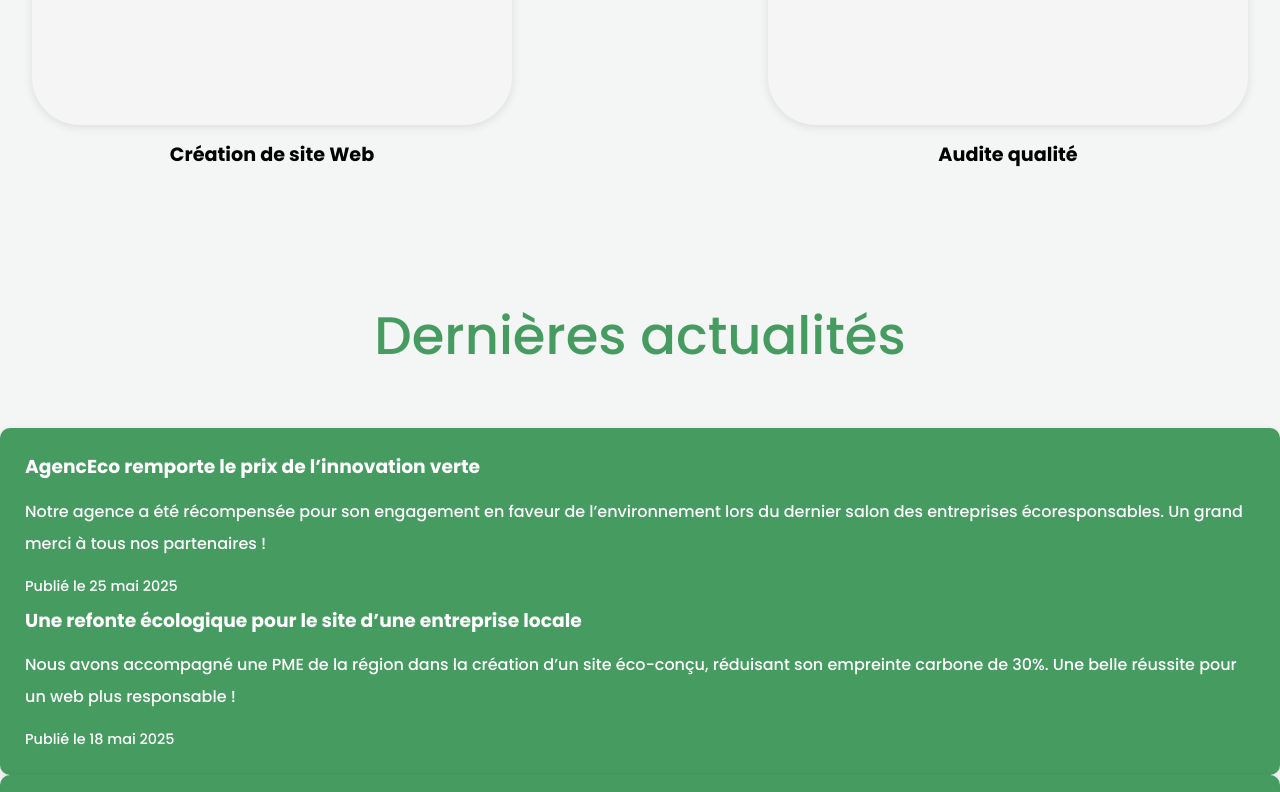
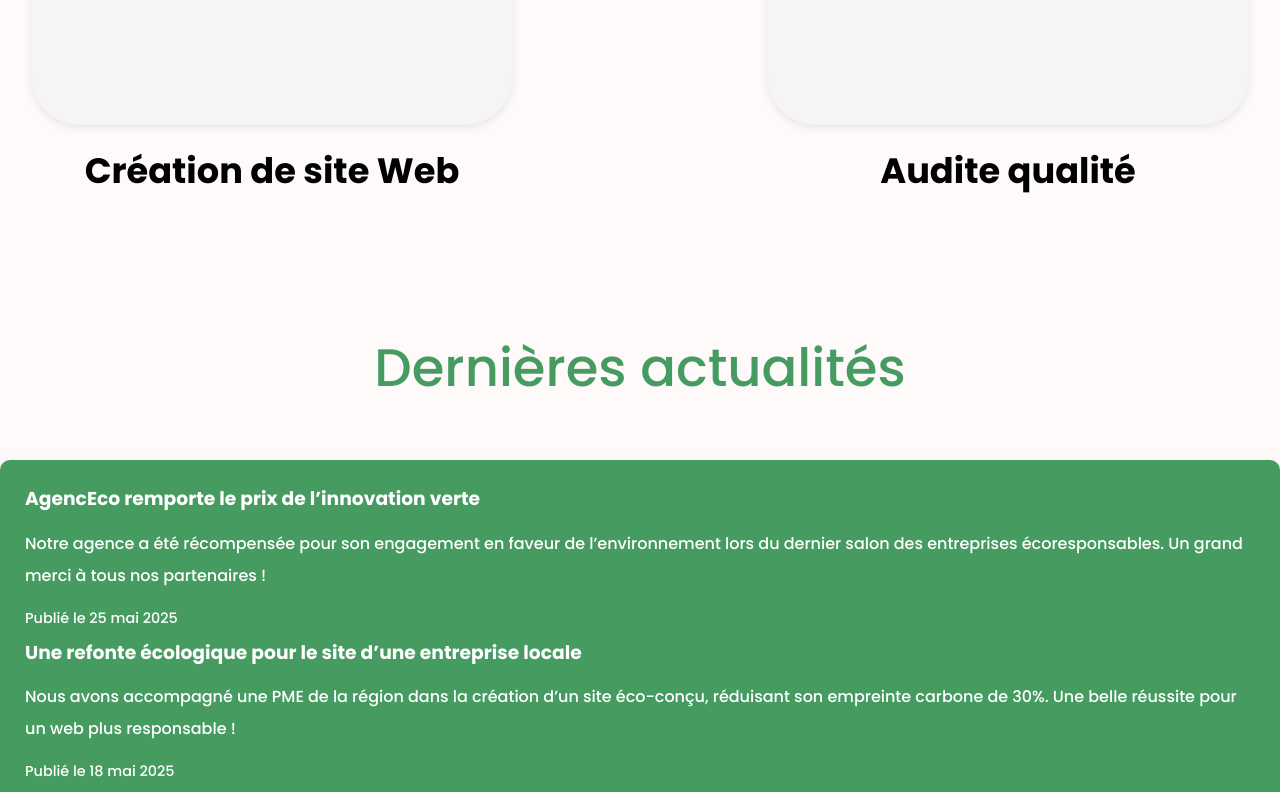
Before and after one commit to benji4016/Agencecoedossiers, a website: page index.HTML in a window 1280 px wide. Shown: the part 4000-4792 px from the top of the page. Drawn offline with Linux system fonts and the light colour scheme; no server answers.

Commit message:
Add files via upload

```diff
--- a/style.css/style.css
+++ b/style.css/style.css
@@ -215,6 +215,7 @@ section {
 .team {
   text-align: center; /* Centre le texte de la section */
   padding: 2rem 0rem; /* Espace intérieur de la section */
+  background-color: snow; /* Couleur de fond de la section */
 }
 
 .team h2 {
@@ -222,6 +223,7 @@ section {
   font-weight: 500; /* Poids de la police du titre */
   color: #469B61; /* Vert écolo */
   margin-bottom: 2.5rem; /* Espace en dessous du titre */
+  background-color: snow; /* Couleur de fond du titre */
 }
 
 .team p {
@@ -380,6 +382,7 @@ footer {
 .services-section {
   padding: 60px 0; /* espace intérieur en haut et en bas */
   text-align: center; /* centre le texte */
+  background-color: snow; /* couleur de fond de la section Services */
 }
 .services-wrapper {
   display: flex; /* Utilise Flexbox pour l'alignement des blocs de services */
@@ -391,10 +394,10 @@ footer {
   display: flex; /* Utilise Flexbox pour l'alignement du texte dans chaque bloc de service */
   flex-direction: column; /* Affiche les éléments en colonne */
   align-items: center; /* Centre les éléments horizontalement */
-  font-size: 1.2em; /* taille de la police du texte */
+  font-size: 2.2em; /* taille de la police du texte */
   font-weight: 600; /* Met le texte en semi-gras */
-  min-width: 250px; /* largeur minimale de chaque bloc */
-  max-width: 300px; /* largeur maximale de chaque bloc */
+  min-width: 30rem; /* largeur minimale de chaque bloc */
+  max-width: 30rem; /* largeur maximale de chaque bloc */
   flex: 1 1 250px; /* permet à chaque bloc de s'étendre également */
 }
 .service-block img {
```
